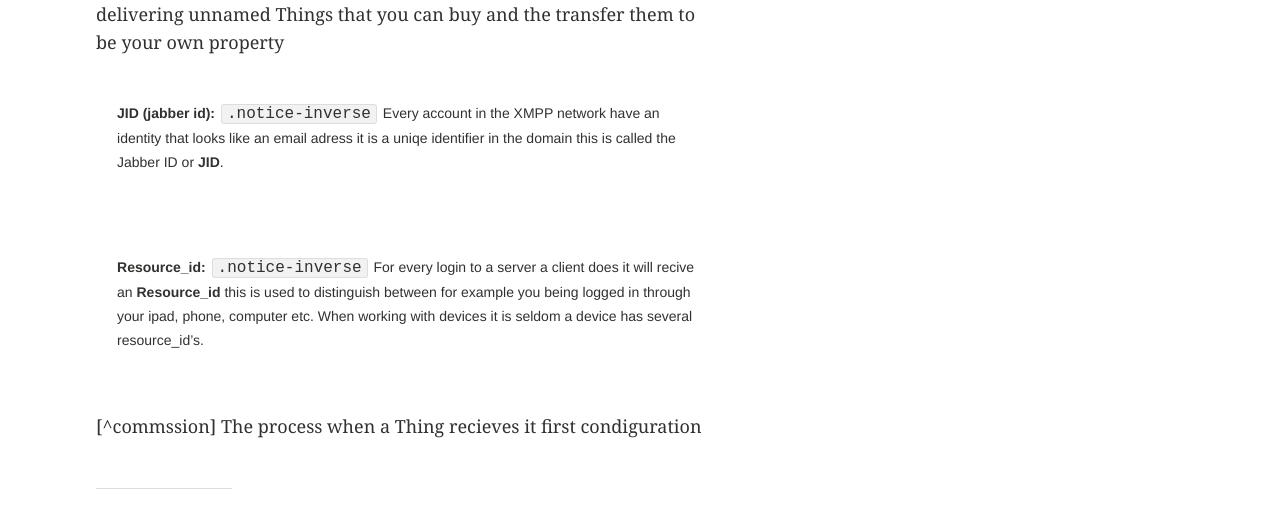
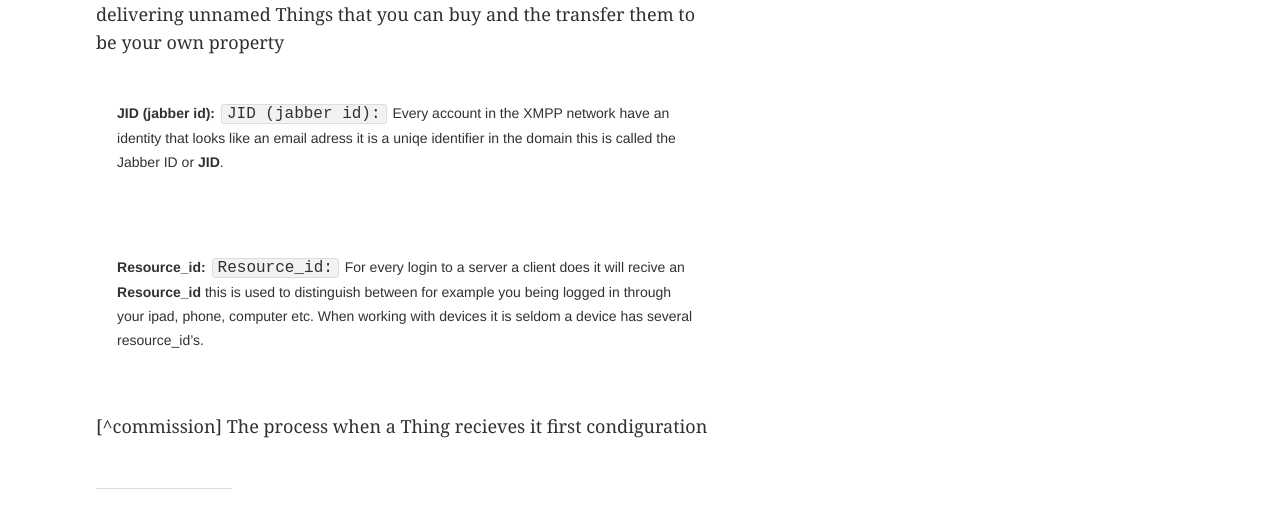
Before and after one commit to xmpp-iot/xmpp-iot.github.io, a Jekyll site: the page built from _posts/basics/2014-11-04-being-friends.md, in a window 1280 px wide. Shown: the part 1271-1798 px from the top of the page. Built offline with Jekyll 4.4.1, drawn with Linux system fonts in a browser that asks for light colours.

Commit message:
work on articles

```diff
--- a/_posts/basics/2014-11-04-being-friends.md
+++ b/_posts/basics/2014-11-04-being-friends.md
@@ -34,14 +34,14 @@ The usage of friendship is very good if you are a human talking our own descisio
 Using this way of endpoint security creates andless possibilities with changing the ownership of devcices during first commissioning[^commission] It even supports the usecase of thirdparty delivering unnamed Things that you can buy and the transfer them to be your own property
 
 
-**JID (jabber id):** `.notice-inverse` Every account in the XMPP network have an identity that looks like an email adress it is a uniqe identifier in the domain this is called the Jabber ID or **JID**.
+**JID (jabber id):** `JID (jabber id):` Every account in the XMPP network have an identity that looks like an email adress it is a uniqe identifier in the domain this is called the Jabber ID or **JID**.
 {: .notice-inverse}
 
-**Resource_id:** `.notice-inverse` For every login to a server a client does it will recive an **Resource_id** this is used to distinguish between for example you being logged in through your ipad, phone, computer etc.
+**Resource_id:** `Resource_id:` For every login to a server a client does it will recive an **Resource_id** this is used to distinguish between for example you being logged in through your ipad, phone, computer etc.
 When working with devices it is seldom a device has several resource_id's.
 {: .notice-inverse}
 
 
 [pidgin-ex]: http://im.about.com/od/imfornewusers/ss/pidgin-account-adding-contacts.htm
 
-[^commssion] The process when a Thing recieves it first condiguration
+[^commission] The process when a Thing recieves it first condiguration
```
